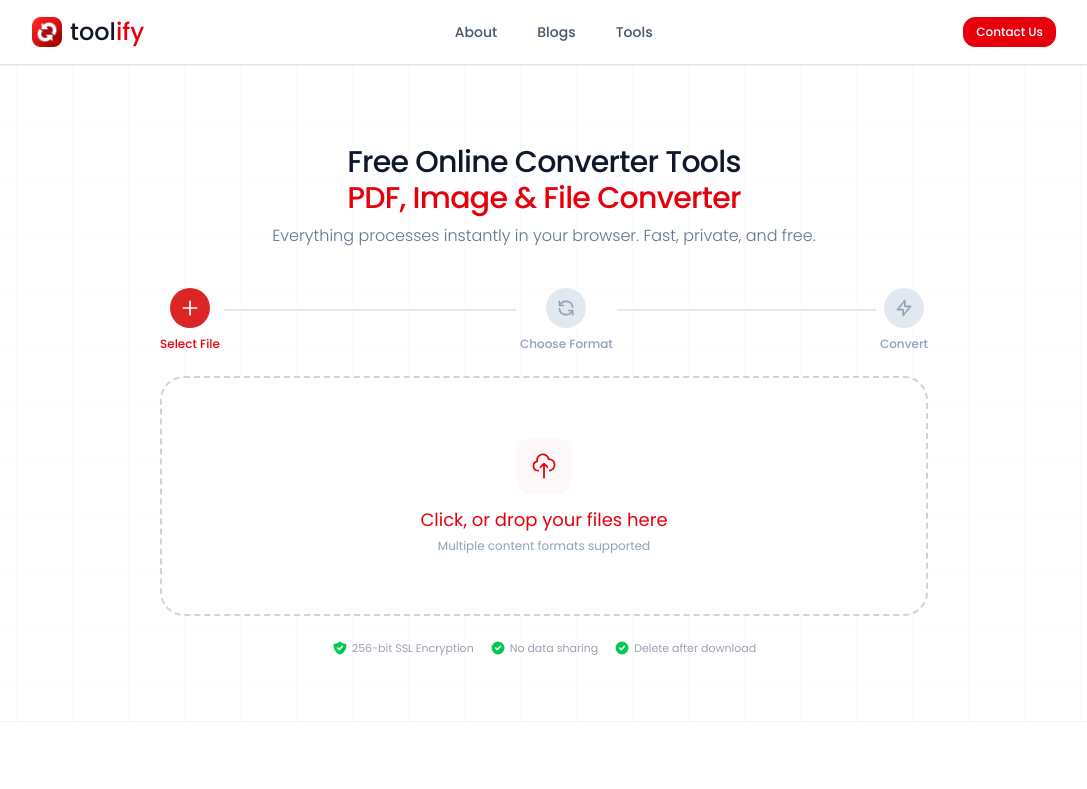
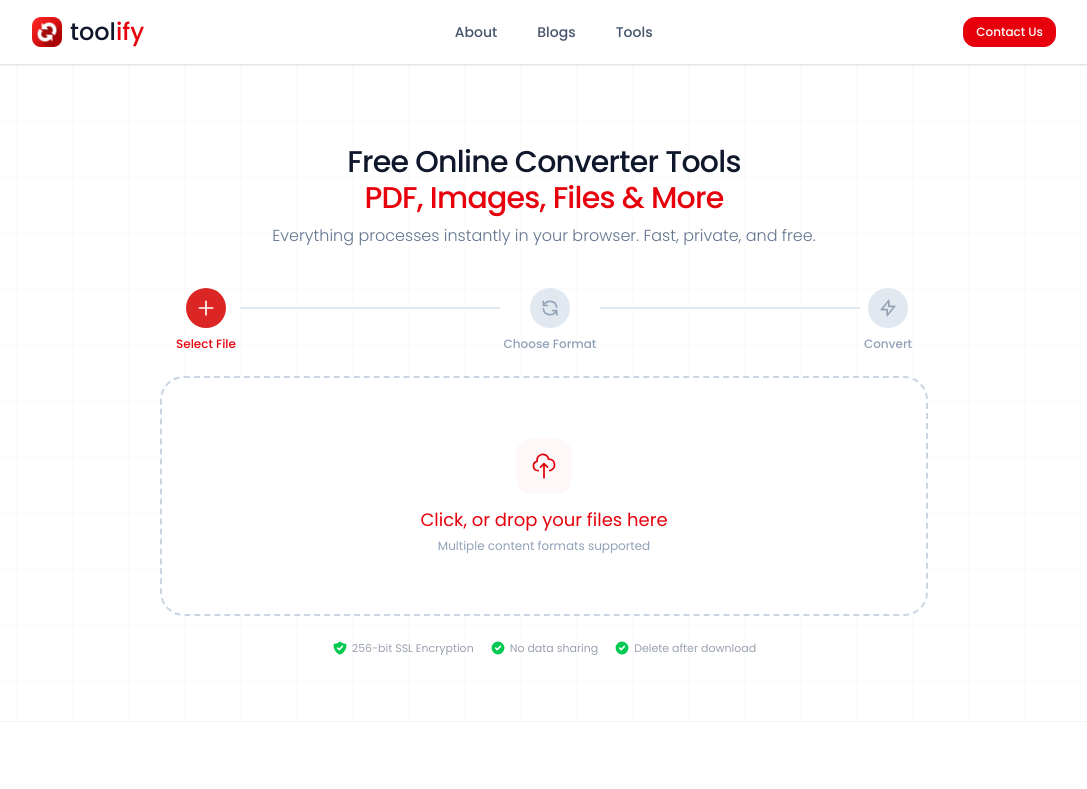
Before and after one commit to mhtrkn/toolify, a Next.js app: page / in a window 1280 px wide. Shown: the top 789 px of the page, without its empty margins (96-1183 px from the left). Built offline with nearby package versions, Linux system fonts and the light colour scheme.

Commit message:
ui update

```diff
--- a/src/app/page.tsx
+++ b/src/app/page.tsx
@@ -206,7 +206,9 @@ export default function HomePage() {
           <h1 className="mt-4 text-2xl font-medium tracking-tight text-slate-900 sm:text-3xl">
             Free Online Converter Tools
             <br />
-            <span className="text-red-600">PDF, Image & File Converter</span>
+            <span className="text-red-600">
+              PDF, Images, Files & More
+            </span>
           </h1>
 
           <p className="mx-auto font-light mt-2 max-w-2xl text-slate-500">
--- a/src/components/home/GlobalUpload.tsx
+++ b/src/components/home/GlobalUpload.tsx
@@ -1,6 +1,6 @@
 "use client";
 
-import { useState, useCallback, useRef, useEffect } from "react";
+import { useState, useCallback, useRef, useEffect, Fragment } from "react";
 import { motion, AnimatePresence } from "framer-motion";
 import { toast } from "sonner";
 import Lottie from "lottie-react";
@@ -116,7 +116,7 @@ const STEP_DEFS = [
 
 function StepConnector({ filled }: { filled: boolean }) {
   return (
-    <div className="relative flex-1 mx-1 h-0.5 bg-slate-200 overflow-hidden mb-5">
+    <div className="relative h-0.5 bg-slate-200 overflow-hidden">
       <motion.div
         className="absolute inset-y-0 left-0 bg-red-600"
         animate={{ scaleX: filled ? 1 : 0 }}
@@ -130,15 +130,14 @@ function StepConnector({ filled }: { filled: boolean }) {
 
 function StepperHeader({ step }: { step: number }) {
   return (
-    <div className="max-w-3xl mx-auto w-full mb-2">
-      {/* Top row: circles + connectors aligned */}
-      <div className="flex items-center">
+    <div className="max-w-3xl mx-auto w-full mb-2 px-4">
+      <div className="flex items-start">
         {STEP_DEFS.map((s, i) => {
           const isCompleted = step > s.id;
           const isActive = step === s.id;
 
           return (
-            <div key={s.id} className="flex items-center flex-1 last:flex-none">
+            <Fragment key={s.id}>
               <div className="flex flex-col items-center gap-2 shrink-0">
                 <motion.div
                   animate={{
@@ -182,11 +181,13 @@ function StepperHeader({ step }: { step: number }) {
                   {s.label}
                 </span>
               </div>
-              {/* Connector after every step except the last */}
+              {/* Connector between steps */}
               {i < STEP_DEFS.length - 1 && (
-                <StepConnector filled={step > s.id} />
+                <div className="flex-1 mt-4.75 mx-1 min-w-4">
+                  <StepConnector filled={step > s.id} />
+                </div>
               )}
-            </div>
+            </Fragment>
           );
         })}
       </div>
```
